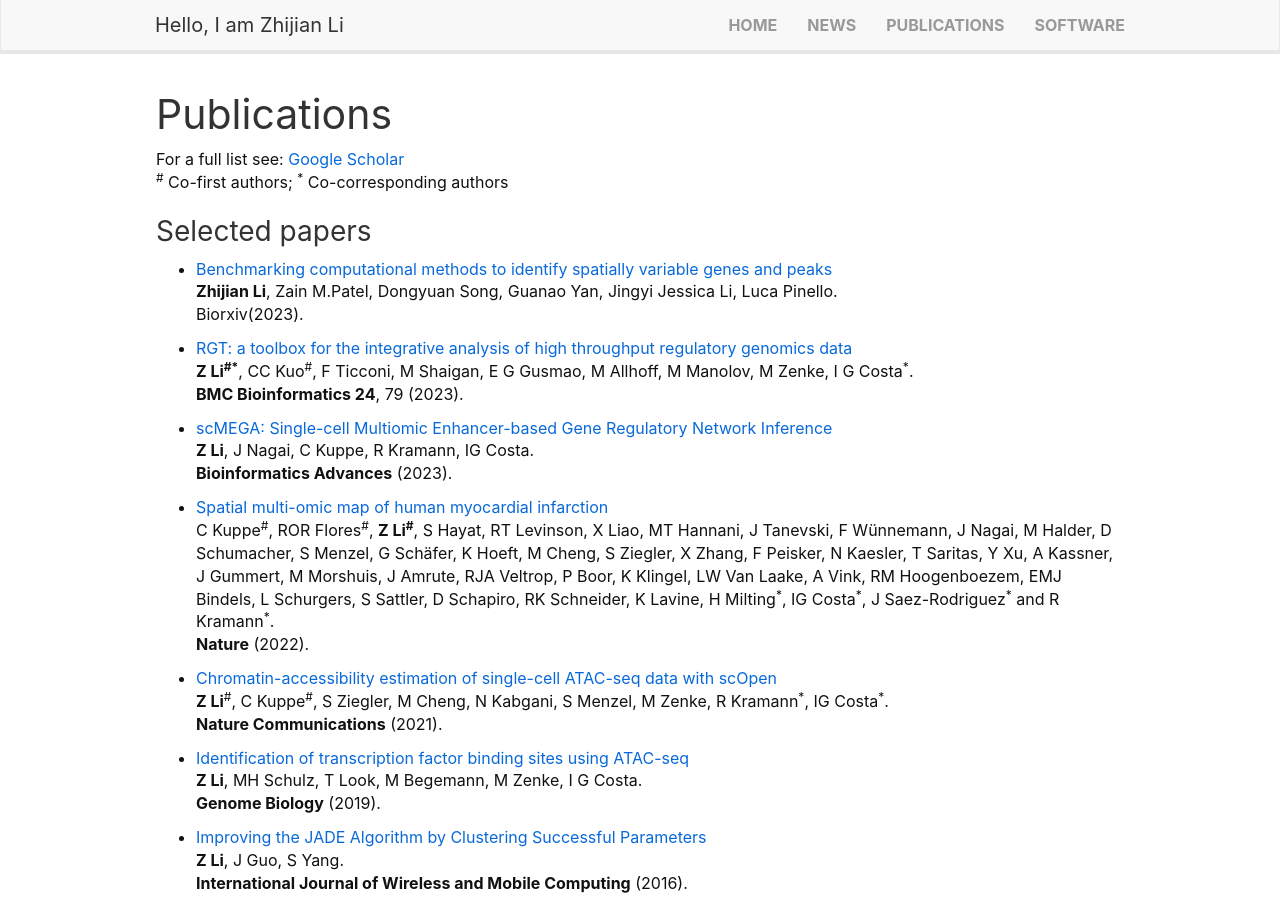
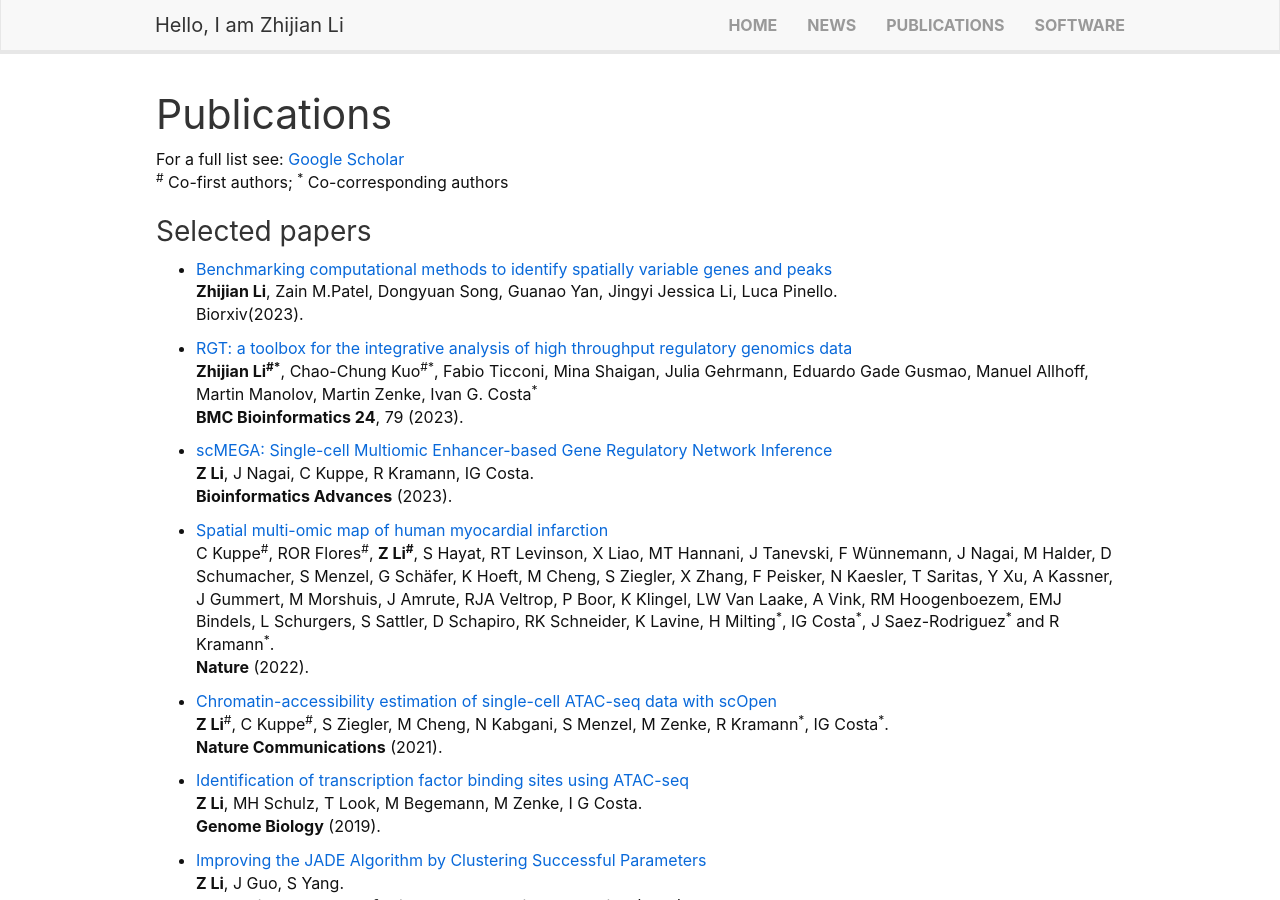
Before and after one commit to lzj1769/lzj1769.github.io, a Jekyll site: the page built from _pages/publications.md, in a window 1280 px wide and 900 px high. Built offline with Jekyll 4.4.1, drawn with Linux system fonts in a browser that asks for light colours; nearby versions of some CDN libraries.

Commit message:
update publication

```diff
--- a/_pages/publications.md
+++ b/_pages/publications.md
@@ -17,7 +17,7 @@ For a full list see: [Google Scholar](https://scholar.google.de/citations?user=x
 Biorxiv(2023).
 
 * [RGT: a toolbox for the integrative analysis of high throughput regulatory genomics data](https://bmcbioinformatics.biomedcentral.com/articles/10.1186/s12859-023-05184-5) \
-**Z Li<sup>\#\*</sup>**, CC Kuo<sup>\#</sup>, F Ticconi, M Shaigan, E G Gusmao, M Allhoff, M Manolov, M Zenke, I G Costa<sup>\*</sup>.\
+**Zhijian Li<sup>\#\*</sup>**, Chao-Chung Kuo<sup>\#\*</sup>, Fabio Ticconi, Mina Shaigan, Julia Gehrmann, Eduardo Gade Gusmao, Manuel Allhoff, Martin Manolov, Martin Zenke, Ivan G. Costa<sup>\*</sup> \
 **BMC Bioinformatics 24**, 79 (2023).
 
 * [scMEGA: Single-cell Multiomic Enhancer-based Gene Regulatory Network Inference](https://academic.oup.com/bioinformaticsadvances/advance-article/doi/10.1093/bioadv/vbad003/6986159?login=false)\
```
